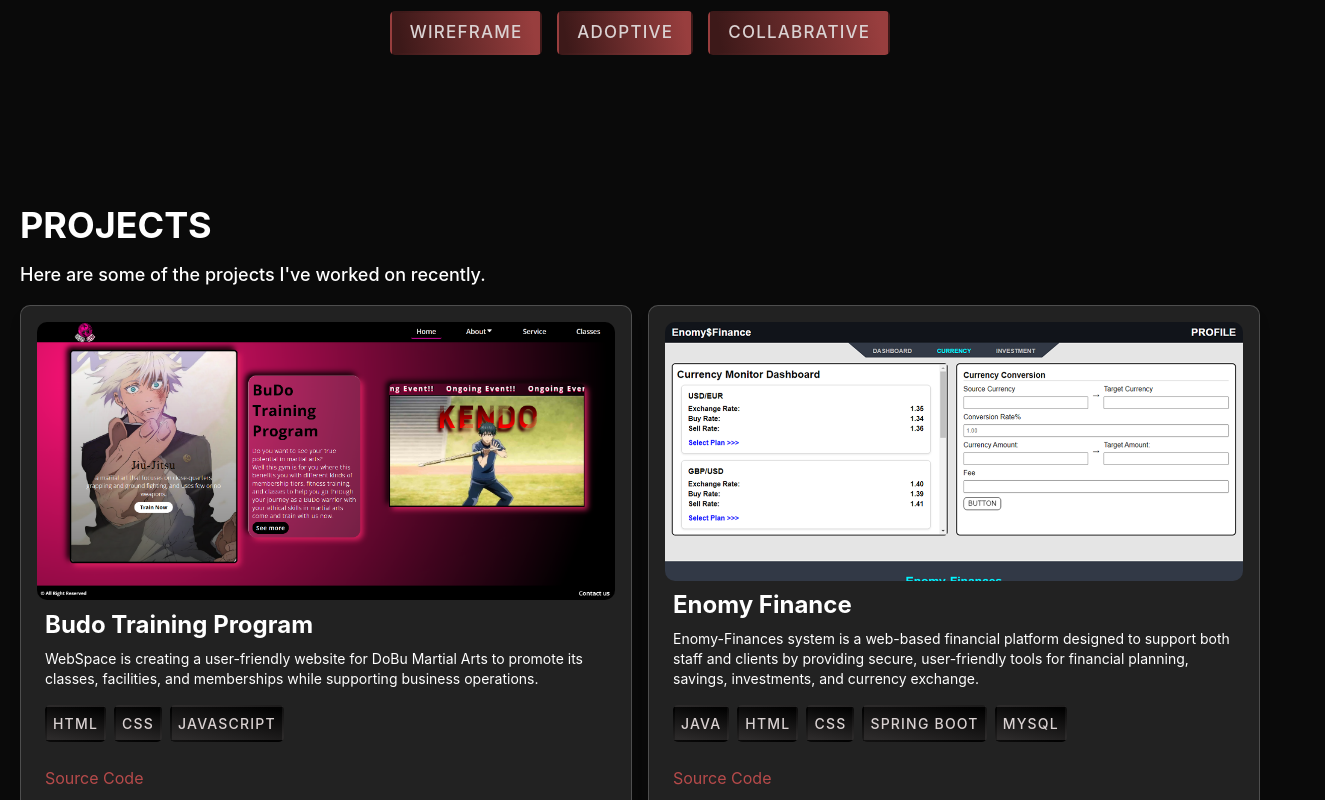
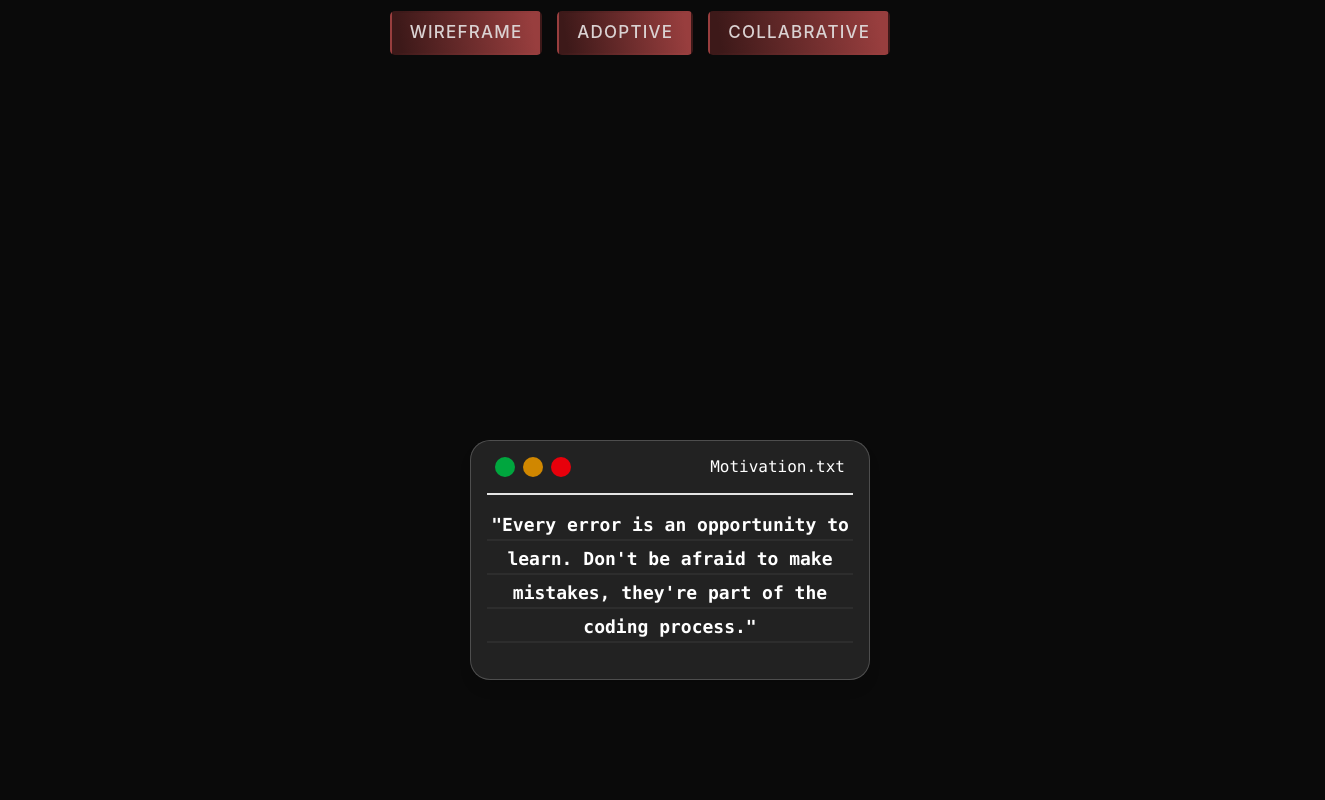
Before and after one commit to DaVid141-cell/my-portfolio, a React (Vite) app: page / in a window 1280 px wide. Shown: the part 2750-3550 px from the top of the page, 1325 px wide, since content can reach past the window. Built offline with nearby package versions, Linux system fonts and the light colour scheme.

Commit message:
Add PixelGrid component to About page for enhanced visual interaction

```diff
--- /dev/null
+++ b/src/components/pixel-grid.tsx
@@ -0,0 +1,133 @@
+import { FontAwesomeIcon } from "@fortawesome/react-fontawesome";
+import { faXmark } from "@fortawesome/free-solid-svg-icons";
+import React, { useEffect, useRef, useState } from "react";
+
+const DISTANCE_THRESHOLD = 80; // Distance in pixels for box visibility
+
+const getBoxCenter = (
+  rect: DOMRect, // Bounding rectangle of the grid container
+  index: number, // Index of the box in the grid
+  columns: number, // Number of columns in the grid
+  boxSize: number // Size of each box
+): { x: number; y: number } => {
+  const col = index % columns; // Calculate column based on index
+  const row = Math.floor(index / columns); // Calculate row based on index
+  return {
+    // Center coordinates of the box
+    x: rect.left + col * boxSize + boxSize / 2,
+    y: rect.top + row * boxSize + boxSize / 2,
+  };
+};
+// Define the props for the PixelGrid component
+type PixelGridProps = {
+  width?: number;
+  height?: number;
+  boxSize?: number;
+};
+
+export const PixelGrid: React.FC<PixelGridProps> = ({
+  width = 1305, // deafault width
+  height = 520, // default height
+  boxSize = 50,  // default box size
+}) => {
+  const sectionRef = useRef<HTMLDivElement>(null); // Ref for the grid container
+  const [mousePresent, setMousePresent] = useState(false); // Track if mouse is over the grid
+  const [mousePos, setMousePos] = useState<{ x: number; y: number } | null>( // Mouse position state
+    null
+  );
+  // Calculate number of columns and rows based on width, height, and box size
+  const columns = Math.floor(width / boxSize);
+  const rows = Math.floor(height / boxSize);
+  const gridSize = columns * rows;
+
+  // Effect to handle mouse movement and update mouse position
+  useEffect(() => {
+    if (!mousePresent) return;
+    const handleMouseMove = (e: MouseEvent) =>
+      setMousePos({ x: e.clientX, y: e.clientY });
+
+    window.addEventListener("mousemove", handleMouseMove);
+    return () => window.removeEventListener("mousemove", handleMouseMove);
+  }, [mousePresent]);
+  // Function to determine the style of each box based on mouse proximity
+  const getBoxStyle = (i: number): React.CSSProperties => {
+    if (!mousePresent || !mousePos || !sectionRef.current) {
+      return {
+        opacity: 0,
+        transform: "scale(1)",
+        pointerEvents: "none",
+      };
+    }
+    const rect = sectionRef.current.getBoundingClientRect();
+    const { x, y } = getBoxCenter(rect, i, columns, boxSize);
+    // Calculate distance from mouse to box center
+    const dx = x - mousePos.x;
+    const dy = y - mousePos.y;
+    const distance = Math.sqrt(dx * dx + dy * dy);
+    // Determine visibility and scale based on distance
+    const visible = distance < DISTANCE_THRESHOLD;
+    const scale = Math.max(1 - distance / 500, 0.5);
+
+    return {
+      opacity: visible ? 1 : 0,
+      transform: `scale(${scale})`,
+      pointerEvents: "none",
+    };
+  };
+
+  return (
+    <div className="mt-30">
+        {/* Grid container */}
+      <div
+        ref={sectionRef}
+        className="flex flex-wrap"
+        style={{ width: `${width}px`, height: `${height}px` }}
+        onMouseEnter={() => setMousePresent(true)}
+        onMouseLeave={() => {
+          setMousePresent(false);
+          setMousePos(null);
+        }}
+      >
+        {/* Render all the boxes */}
+        {Array.from({ length: gridSize }).map((_, i) => (
+          <div
+            key={i}
+            className="relative bg-[#ef4444] shadow-[0_0_25px_rgba(255,0,0,1)] transition-all duration-100"
+            style={{
+              width: `${boxSize}px`,
+              height: `${boxSize}px`,
+              ...getBoxStyle(i),
+            }}
+          />
+        ))}
+        {/* Content within the Box Pixel */}
+        <div className="relative top-[-500px] left-[450px] w-100 h-60 px-4 rounded-[20px] border border-white/20 shadow-lg bg-white/10 backdrop-blur-md " >
+            <div className="  w-full flex flex-row gap-2 justify-between items-center p-2 border-b-2 ">
+                <ul className="flex flex-row gap-2 my-2">
+                    <li className="rounded-full h-5 w-5 bg-green-600 cursor-pointer"></li>
+                    <li className="rounded-full h-5 w-5 bg-yellow-600"></li>
+                    <li className="rounded-full h-5 w-5 bg-red-600"></li>
+                </ul>
+                <p className="font-mono">Motivation.txt</p>
+            </div>
+            <div className="items-center text-center justify-center font-mono ">
+                <div className="font-bold text-lg mt-4 mb-1 border-b-2 border-cus-grey">
+                    <p>"Every error is an opportunity to</p>
+                </div>
+                <div className="font-bold text-lg mb-1 border-b-2 border-cus-grey">
+                    <p> learn. Don't be afraid to make</p>
+                </div>
+                <div className="font-bold text-lg mb-1 border-b-2 border-cus-grey">
+                    <p>mistakes, they're part of the</p>
+                </div>
+                <div className="font-bold text-lg mb-1 border-b-2 border-cus-grey">
+                    <p>coding process."</p>
+                </div>
+            </div>
+        </div>
+      </div>
+    </div>
+  );
+};
+
+export default PixelGrid;
--- a/src/pages/about.tsx
+++ b/src/pages/about.tsx
@@ -2,6 +2,7 @@
 import { AboutMe } from "@/components/about-me";
 import { Skill } from "@/components/skill";
 import { Education } from "@/components/education";
+import PixelGrid from "@/components/pixel-grid";
 
 export default function About() {
     return (
@@ -9,7 +10,7 @@ export default function About() {
             <AboutMe/>
             <Education/>
             <Skill/>
-
+            <PixelGrid height={800} width={1305} boxSize={45}/>
         </section>
     )
 }
```
